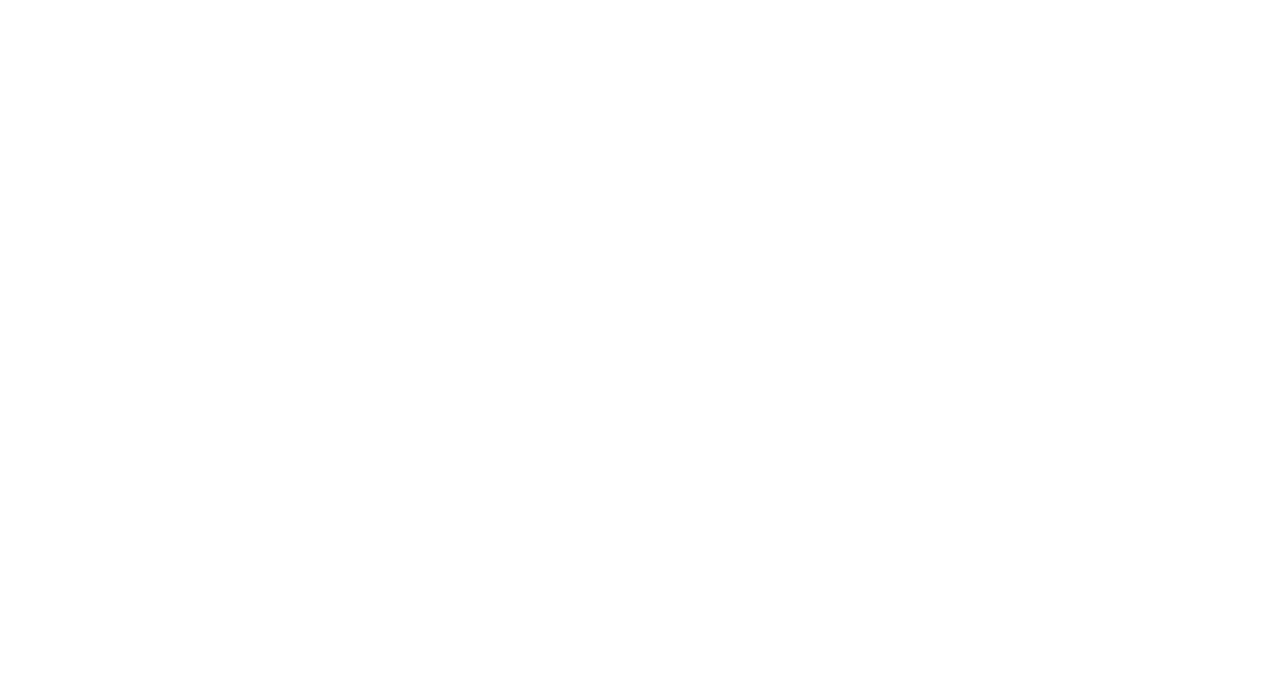
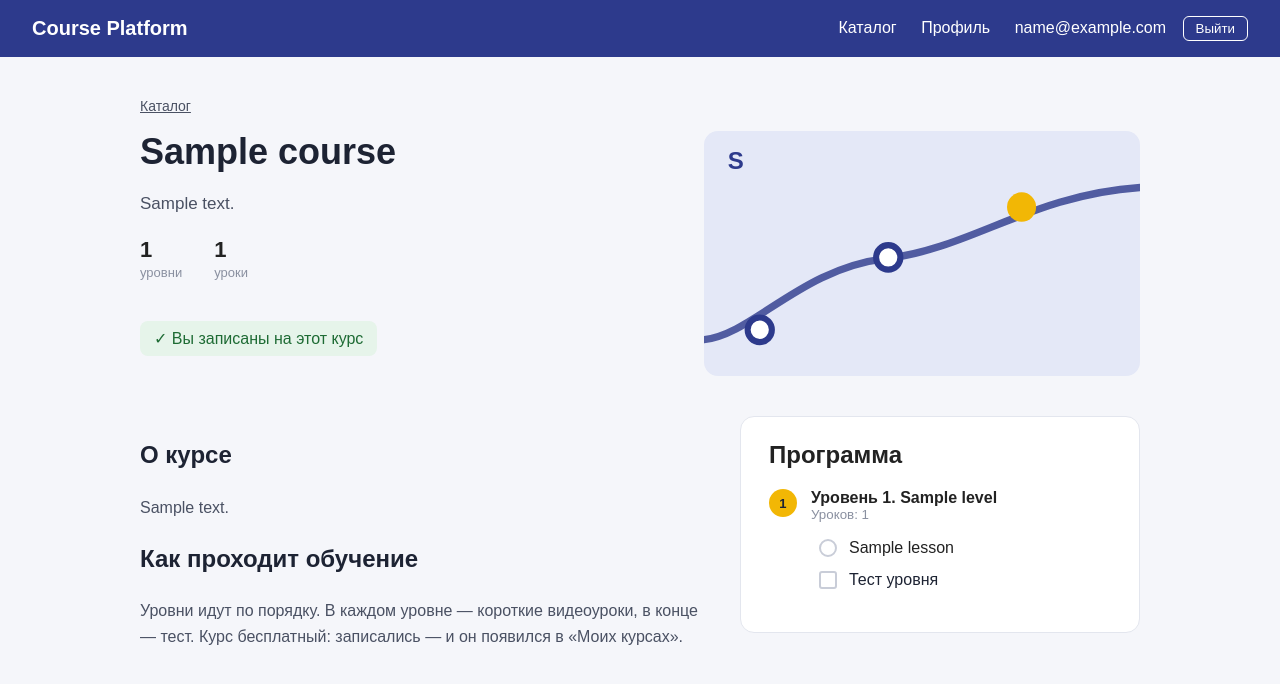
Before and after one commit to ahmatovann/course-platform-kstu, a Django app: page /course/1/ in a window 1280 px wide. Before the commit the part shown is empty. Shown: the top 684 px of the page. Run offline with Django 5.2, Linux system fonts and the light colour scheme; a user stored in the database is signed in; tables that the repository leaves empty hold one stand-in row (values such as "Sample post").

Commit message:
Карточка курса и «Мои курсы»: страницы, панель «Программа» и стили #5

```diff
--- /dev/null
+++ b/courses/templates/courses/_program.html
@@ -0,0 +1,39 @@
+{# Ответственная: Фатима (Ф-5) #}
+{# Панель «Программа»: уровни курса по порядку, в каждом — уроки и тест. #}
+{# Подключается на странице курса: {% include 'courses/_program.html' %} #}
+<aside class="program">
+    <h2>Программа</h2>
+    {% for level in levels %}
+        <div class="program-level">
+            {# Кружок с номером уровня и название #}
+            <div class="level-head">
+                <span class="level-num">{{ level.order }}</span>
+                <div>
+                    <b>Уровень {{ level.order }}. {{ level.title }}</b>
+                    {# |length — сколько уроков в уровне #}
+                    <small>Уроков: {{ level.lessons.all|length }}</small>
+                </div>
+            </div>
+            <ul>
+                {% for lesson in level.lessons.all %}
+                    <li><span class="dot"></span>{{ lesson.title }}</li>
+                {% empty %}
+                    <li class="muted">Уроков пока нет</li>
+                {% endfor %}
+                {# Тест в конце уровня (Ф-9, страница Нургуль /quizzes/<номер>/) #}
+                {% if level.quiz %}
+                    <li class="test">
+                        <span class="square"></span>
+                        {% if is_enrolled %}
+                            <a href="/quizzes/{{ level.quiz.pk }}/">Тест уровня</a>
+                        {% else %}
+                            Тест уровня
+                        {% endif %}
+                    </li>
+                {% endif %}
+            </ul>
+        </div>
+    {% empty %}
+        <p class="muted">Уровни ещё не добавлены.</p>
+    {% endfor %}
+</aside>
--- a/courses/templates/courses/course_detail.html
+++ b/courses/templates/courses/course_detail.html
@@ -1 +1,58 @@
-{# Ответственная: Фатима (Ф-4 – Ф-8, Ф-11, Ф-12) #}
+{# Ответственная: Фатима (Ф-5, Ф-6) #}
+{# Ф-5. Карточка курса: описание, уровни и уроки. Ф-6. Кнопка «Записаться» #}
+{# Данные приходят из функции course_detail в courses/views.py #}
+{% extends 'base.html' %}
+{% load static %}
+
+{# Стили: обложка из catalog.css, остальное — из course.css #}
+{% block styles %}<link rel="stylesheet" href="{% static 'css/catalog.css' %}"><link rel="stylesheet" href="{% static 'css/course.css' %}">{% endblock %}
+
+{% block title %}{{ course.title }}{% endblock %}
+
+{% block content %}
+{# «Хлебные крошки» — путь назад в каталог #}
+<p class="crumbs"><a href="{% url 'courses:catalog' %}">Каталог</a></p>
+
+{# Верх страницы: слева название, цифры и кнопка, справа обложка #}
+<section class="course-hero">
+    <div>
+        <h1>{{ course.title }}</h1>
+        <p class="lead">{{ course.description|truncatewords:30 }}</p>
+
+        {# Цифры: уровней — длина списка levels, уроков — посчитано во views.py #}
+        <div class="stats">
+            <div><b>{{ levels|length }}</b><span>уровни</span></div>
+            <div><b>{{ lessons_count }}</b><span>уроки</span></div>
+        </div>
+
+        {# Ф-6. Запись на курс #}
+        {% if is_enrolled %}
+            <p class="badge">✓ Вы записаны на этот курс</p>
+        {% elif user.is_authenticated %}
+            {# POST-форма: запись создаётся только по нажатию кнопки #}
+            <form method="post" action="{% url 'courses:enroll' course.pk %}">
+                {% csrf_token %}
+                <button class="btn-big" type="submit">Записаться на курс</button>
+            </form>
+        {% else %}
+            {# ?next= — после входа человек вернётся на эту же страницу #}
+            <p><a href="{% url 'login' %}?next={{ request.path }}">Войдите</a>, чтобы записаться на курс.</p>
+        {% endif %}
+    </div>
+    {% include 'courses/_cover.html' with letter=course.title|first|upper %}
+</section>
+
+{# Низ страницы: слева описание, справа программа курса #}
+<div class="course-columns">
+    <div class="about">
+        <h2>О курсе</h2>
+        {# linebreaks — переносы строк из описания превращаются в абзацы #}
+        {{ course.description|linebreaks }}
+
+        <h2>Как проходит обучение</h2>
+        <p>Уровни идут по порядку. В каждом уровне — короткие видеоуроки, в конце — тест. Курс бесплатный: записались — и он появился в «Моих курсах».</p>
+    </div>
+    {# Ф-5. Уровни и уроки — в отдельном шаблоне courses/_program.html #}
+    {% include 'courses/_program.html' %}
+</div>
+{% endblock %}
--- /dev/null
+++ b/static/css/course.css
@@ -0,0 +1,170 @@
+/* Ответственная: Фатима (Ф-5, Ф-6) */
+/* Ф-5. Путь назад в каталог */
+.crumbs a {
+    color: #4a5163;
+    font-size: 14px;
+}
+
+/* Ф-5. Верх страницы курса: текст слева, обложка справа */
+.course-hero {
+    display: grid;
+    grid-template-columns: 1.2fr 1fr;
+    gap: 40px;
+    align-items: start;
+    margin-bottom: 40px;
+}
+.course-hero h1 {
+    margin: 0 0 16px;
+    font-size: 36px;
+    color: #1d2333;
+}
+.course-hero .cover {
+    border-radius: 14px;
+}
+.lead {
+    color: #4a5163;
+    font-size: 17px;
+    line-height: 1.6;
+}
+
+/* Цифры «уровни» и «уроки» */
+.stats {
+    display: flex;
+    gap: 32px;
+    margin: 20px 0 24px;
+}
+.stats b {
+    display: block;
+    font-size: 22px;
+}
+.stats span {
+    font-size: 13px;
+    color: #8a90a0;
+}
+
+/* Ф-6. Кнопка «Записаться» и отметка «Вы записаны» */
+.btn-big {
+    padding: 14px 22px;
+    border: none;
+    border-radius: 8px;
+    background: #2d3a8c;
+    color: #fff;
+    font-size: 15px;
+    font-weight: bold;
+    text-decoration: none;
+    cursor: pointer;
+}
+.badge {
+    display: inline-block;
+    padding: 8px 14px;
+    border-radius: 8px;
+    background: #e6f4ea;
+    color: #1e6b34;
+}
+
+/* Низ страницы: описание слева, программа справа */
+.course-columns {
+    display: grid;
+    grid-template-columns: 1.4fr 1fr;
+    gap: 40px;
+    align-items: start;
+}
+.about {
+    color: #4a5163;
+    line-height: 1.6;
+}
+.about h2 {
+    color: #1d2333;
+}
+
+/* Ф-5. Панель «Программа»: уровни с кружками и линией слева */
+.program {
+    padding: 24px 28px;
+    background: #fff;
+    border: 1px solid #e3e6ee;
+    border-radius: 14px;
+}
+.program h2 {
+    margin-top: 0;
+}
+.program-level {
+    position: relative;
+    padding-bottom: 12px;
+}
+/* Вертикальная линия, которая соединяет уровни */
+.program-level::before {
+    content: "";
+    position: absolute;
+    top: 30px;
+    bottom: 0;
+    left: 13px;
+    width: 3px;
+    background: #e3e6ee;
+}
+.program-level:last-child::before {
+    display: none;
+}
+.level-head {
+    display: flex;
+    gap: 14px;
+    align-items: flex-start;
+}
+.level-num {
+    flex: none;
+    width: 28px;
+    height: 28px;
+    border-radius: 50%;
+    background: #f2b705;
+    color: #1d2333;
+    font-size: 13px;
+    font-weight: bold;
+    display: flex;
+    align-items: center;
+    justify-content: center;
+}
+.level-head small {
+    display: block;
+    color: #8a90a0;
+}
+.program ul {
+    margin: 10px 0 0;
+    padding: 0 0 0 42px;
+    list-style: none;
+}
+.program li {
+    display: flex;
+    gap: 12px;
+    align-items: center;
+    padding: 7px 8px;
+    border-radius: 8px;
+}
+.program li a {
+    color: #1d2333;
+    text-decoration: none;
+}
+.program li a:hover {
+    text-decoration: underline;
+}
+/* Кружок у урока и квадратик у теста */
+.dot,
+.square {
+    flex: none;
+    width: 14px;
+    height: 14px;
+    border: 2px solid #c9cdd8;
+    border-radius: 50%;
+}
+.square {
+    border-radius: 3px;
+}
+
+/* На телефоне всё в одну колонку, обложка сверху */
+@media (max-width: 820px) {
+    .course-hero,
+    .course-columns {
+        grid-template-columns: 1fr;
+    }
+    .course-hero .cover {
+        order: -1;
+    }
+}
```
Also changed, not shown: courses/templates/courses/catalog.html (+4 -4 lines), courses/templates/courses/my_courses.html (added, +28 -0 lines).
